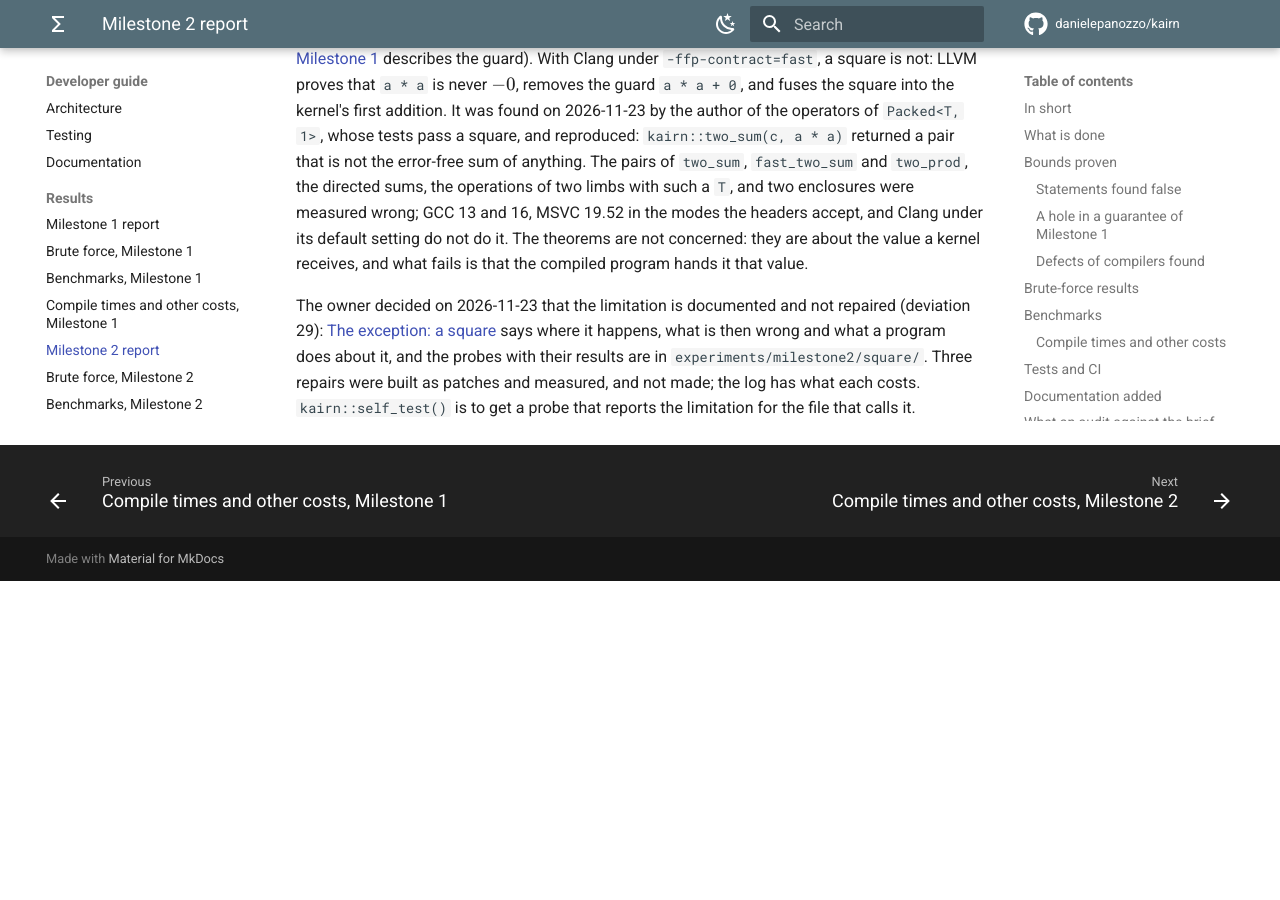
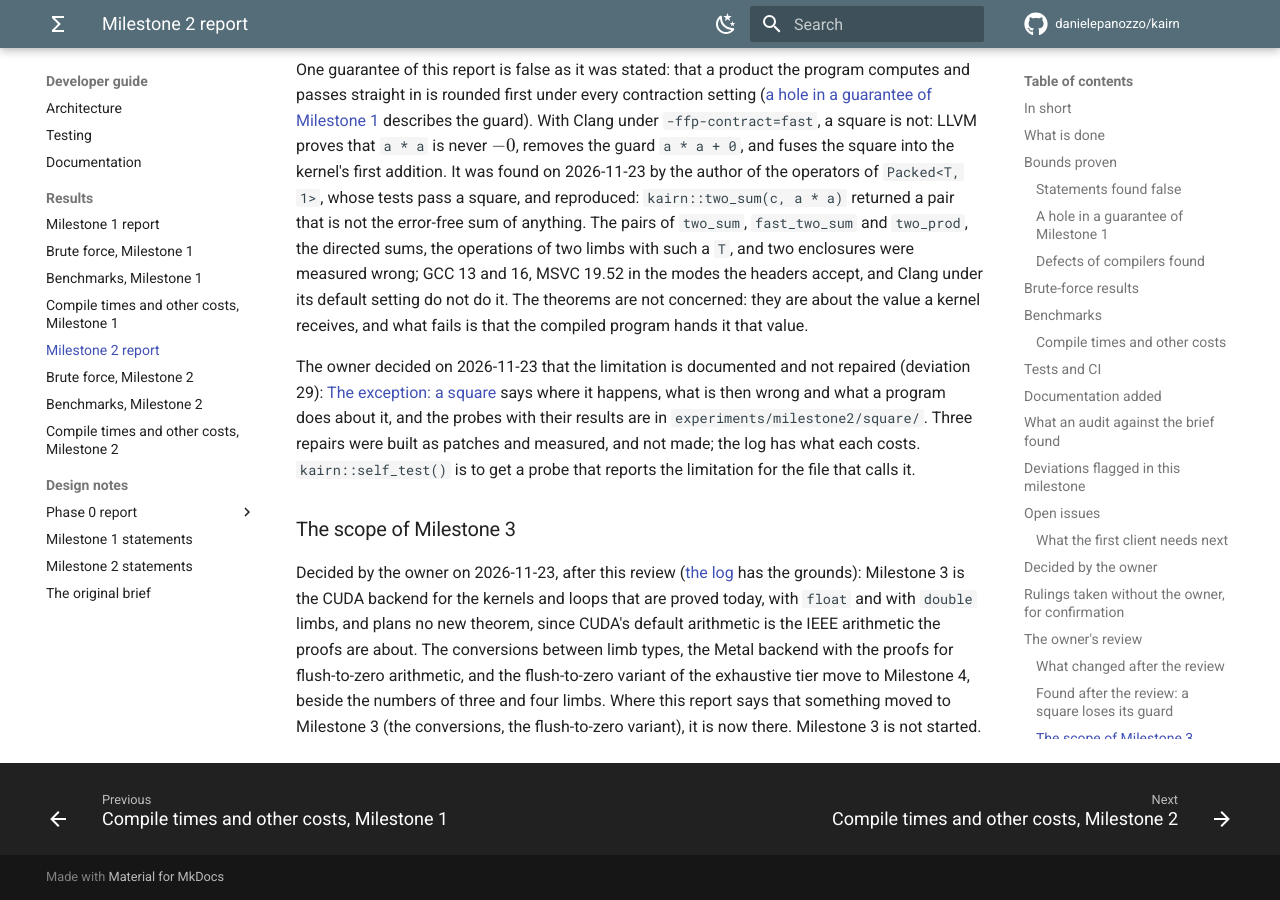
Before and after one commit to danielepanozzo/kairn, an MkDocs documentation site: the page built from docs/developer/results/milestone2.md, in a window 1280 px wide and 900 px high, scrolled down 29158 px. Built offline with MkDocs 1.6.1 and Material for MkDocs 9.7.7, drawn with Linux system fonts in a browser that asks for light colours; comment, search, counter and statistics services are not loaded; before the commit the page ends 29739 px from its top, so only the background shows below that; some of the changed text lies outside the part shown.

Commit message:
The scope of Milestone 3, decided by the owner on 2026-11-23: the CUDA backend for the proved kernels; the rest to Milestone 4
Milestone 3 is the CUDA backend for the kernels and loops that are proved
today, with float and with double limbs, and plans no new theorem: CUDA's
default arithmetic is the IEEE arithmetic the proofs are about. The
conversions between limb types, the Metal backend with the proofs for
flush-to-zero arithmetic, and the flush-to-zero variant of the exhaustive tier
move to Milestone 4, beside the numbers of three and four limbs.

The README's and the plan's rows, the log (with the grounds), deviation 27,
the design page of Milestone 2 and the report say so. Milestone 3 is not
started.

Co-Authored-By: Claude Fable 5.2 <noreply@anthropic.com>
Claude-Session: https://claude.ai/code/session_01ULwCxzT6Dhw9xUiTw8mJz1

```diff
--- a/docs/developer/results/milestone2.md
+++ b/docs/developer/results/milestone2.md
@@ -530,7 +530,7 @@ Full text in [the list](../design/phase0/decisions.md#deviations-from-the-brief-
 | 24 | The quick tier in about two minutes per platform | 4 to 5 minutes on Linux and macOS, 12 on Windows, on hosted runners; 3.2 minutes on the Mac with four workers. Left as it is by the owner (2026-11-23) |
 | 25 | Proofs parametric in the exponent range | The real-model statements are; the IEEE-model statements hold for formats shaped like `binary32` and `binary64` |
 | 26 | A tightness bound per operation | None for the hull, intersection and split of balls, the radius of a two-limb interval, and two conversions |
-| 27 | Exhaustive tier with gradual and flush-to-zero variants | Gradual only; the other proposed for Milestone 3, with the flush-to-zero proofs, and so decided by the owner (2026-11-23) |
+| 27 | Exhaustive tier with gradual and flush-to-zero variants | Gradual only; the other proposed for Milestone 3, with the flush-to-zero proofs, and so decided by the owner (2026-11-23); those proofs, and the variant with them, are in Milestone 4 since the decision of that day on [the scope of Milestone 3](#the-scope-of-milestone-3) |
 | 28 | The environment checked at every batch-API entry | The functions on arrays and the ball vectors check in every build; the accumulator's operations, called once per element, only in a debug build. Confirmed by the owner (2026-11-23) |
 | 29 | Every header correct under any client flags, contraction included | Found on 2026-11-23, after this report: with Clang under `-ffp-contract=fast` a square the program passes straight in is not rounded first. Documented and not repaired, by the owner's decision ([below](#found-after-the-review-a-square-loses-its-guard)) |
 | (plan) | Conversions between limb types in Milestone 2 | Moved to Milestone 3 with the device pass they serve (README, plan and log say so) |
@@ -793,7 +793,7 @@ and a recommendation, everything it put to them. Each answer is a row of
 |---|---|---|
 | The cost of the environment check at a batch entry ([open issue 2](#open-issues)) | The check stays in every build; its report of a failure moves out of line, and the constructors of short ball vectors are forced inline. No tag, no macro that turns it off | the same |
 | The accumulator checks the environment in a debug build only (deviation 28) | Confirmed as built | a check in every build where the bound is asked for |
-| The flush-to-zero variant of the exhaustive tier (deviation 27) | Milestone 3, with the flush-to-zero proofs | the same |
+| The flush-to-zero variant of the exhaustive tier (deviation 27) | With the flush-to-zero proofs, then Milestone 3's; they moved to Milestone 4 the same day ([below](#the-scope-of-milestone-3)) | the same |
 | Failures under Rosetta that a rerun does not repeat ([open issue 20](#open-issues)) | The tests stay strict: no retry | one retry, with a note |
 | `Ball(Expansion<T, 2>, r)` takes its center unguarded ([open issue 12](#open-issues)) | It guards it: one kernel, proved by reduction | the same |
 | CI time (deviation 24, [open issue 5](#open-issues)) | Left as it is | measure, split by label, limits at three times the measured time |
@@ -880,3 +880,14 @@ where it happens, what is then wrong and what a program does about it, and the p
 results are in `experiments/milestone2/square/`. Three repairs were built as patches and
 measured, and not made; the log has what each costs. `kairn::self_test()` is to get a probe that
 reports the limitation for the file that calls it.
+
+### The scope of Milestone 3
+
+Decided by the owner on 2026-11-23, after this review ([the log](../design/phase0/decisions.md#decisions-log)
+has the grounds): Milestone 3 is the CUDA backend for the kernels and loops that are proved today,
+with `float` and with `double` limbs, and plans no new theorem, since CUDA's default arithmetic is
+the IEEE arithmetic the proofs are about. The conversions between limb types, the Metal backend
+with the proofs for flush-to-zero arithmetic, and the flush-to-zero variant of the exhaustive
+tier move to Milestone 4, beside the numbers of three and four limbs. Where this report says that
+something moved to Milestone 3 (the conversions, the flush-to-zero variant), it is now there.
+Milestone 3 is not started.
```
Also changed, not shown: README.md (+2 -2 lines), docs/developer/design/milestone2.md (+8 -1 lines), docs/developer/design/phase0/decisions.md (+2 -1 lines), docs/developer/design/phase0/plan.md (+2 -2 lines).
